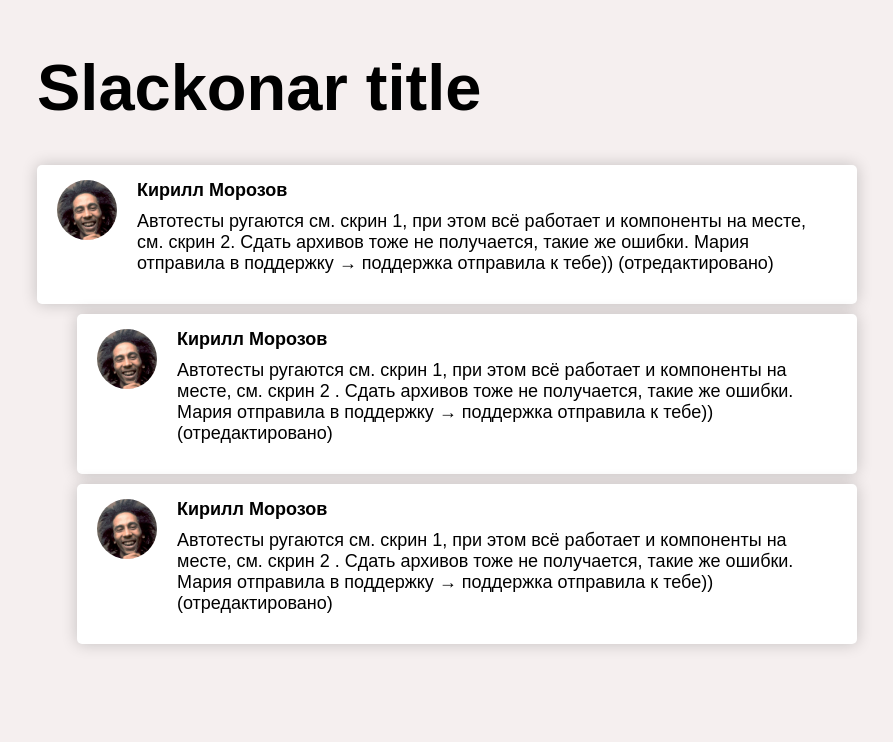
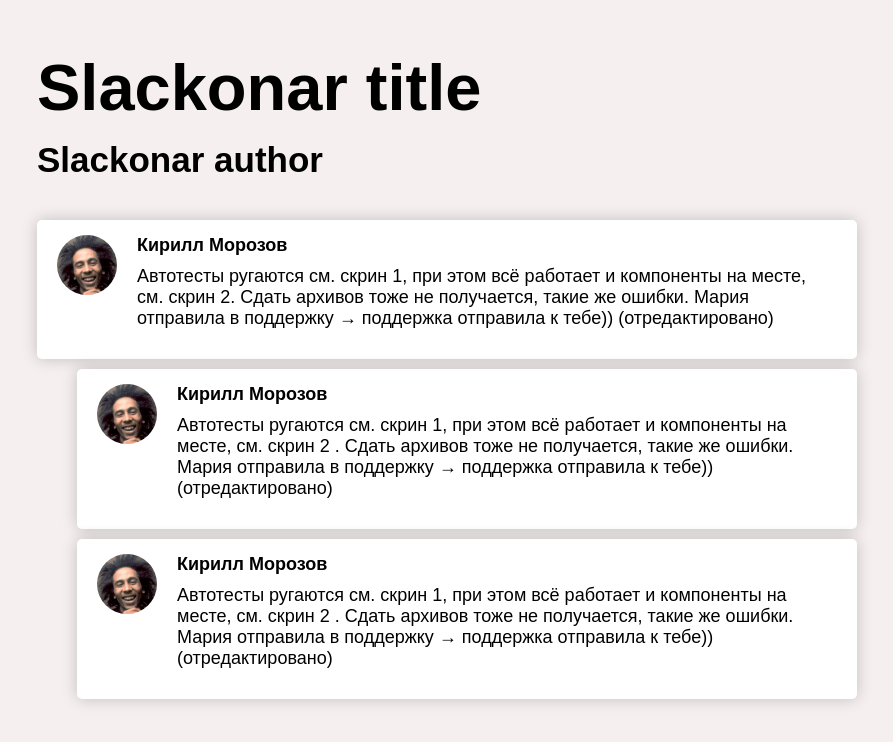
Before and after one commit to KirMoro/slackonarus, a plain HTML site: page chatlist.html in a window 1280 px wide. Shown: the whole page, without its empty margins (103-996 px from the left). Drawn offline with Linux system fonts and the light colour scheme.

Commit message:
feat: new chatlist layout #2

```diff
--- a/chatlist.css
+++ b/chatlist.css
@@ -9,7 +9,13 @@
   font-family: Arial, sans-serif;
   font-weight: bold;
   font-size: 65px;
-  margin: 50px 0 40px 0;
+  margin: 50px 0 15px 0;
+}
+
+.header__author {
+  font-family: Arial, sans-serif;
+  font-size: 35px;
+  margin: 0 0 40px 0;
 }
 
 .card__list {
--- a/chatlist.html
+++ b/chatlist.html
@@ -8,6 +8,7 @@
 <body class="page">
 <div class="header">
   <h1 class="header__title">Slackonar title</h1>
+  <h2 class="header__author">Slackonar author</h2>
 </div>
 <div class="card__container">
   <ul class="card__list">
```
